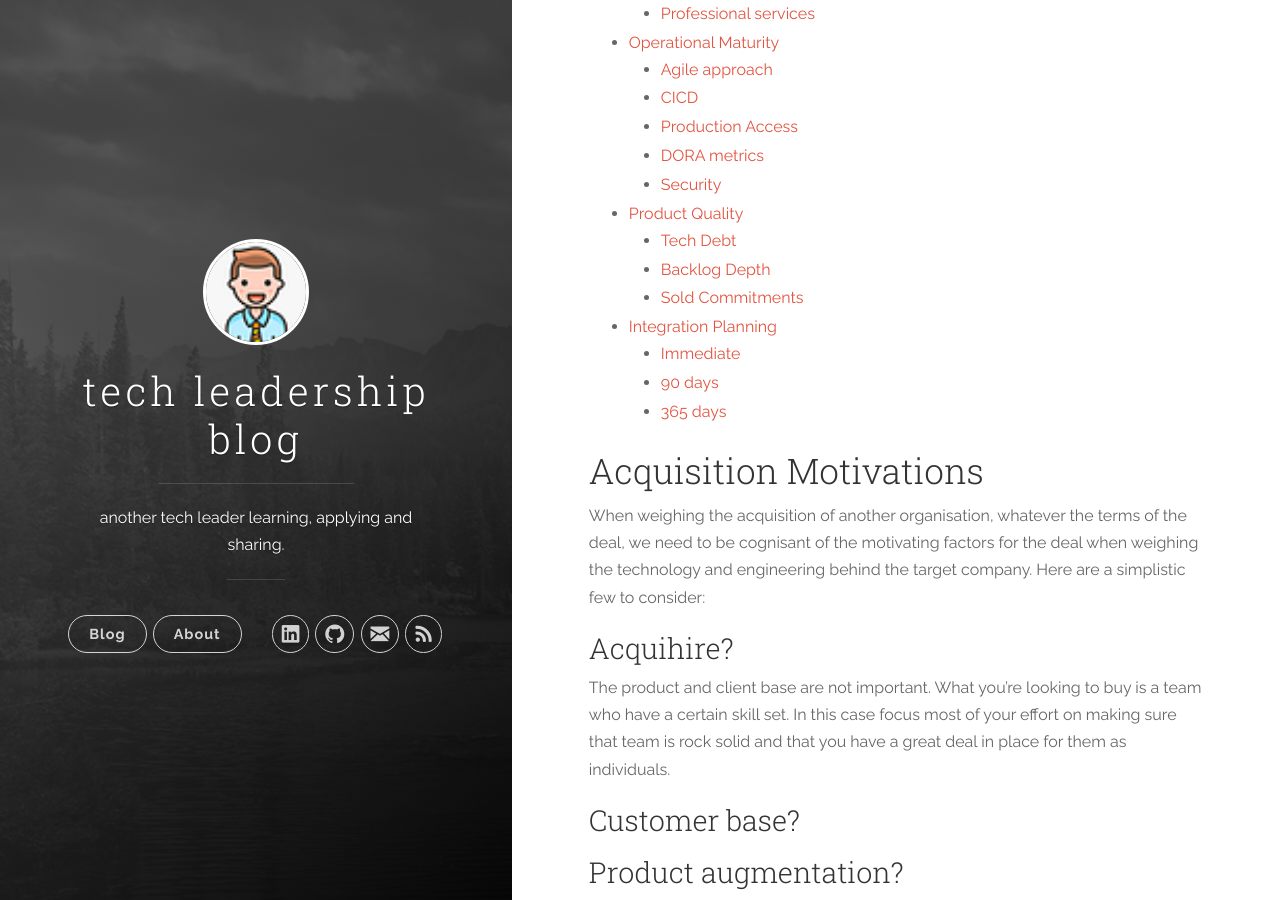
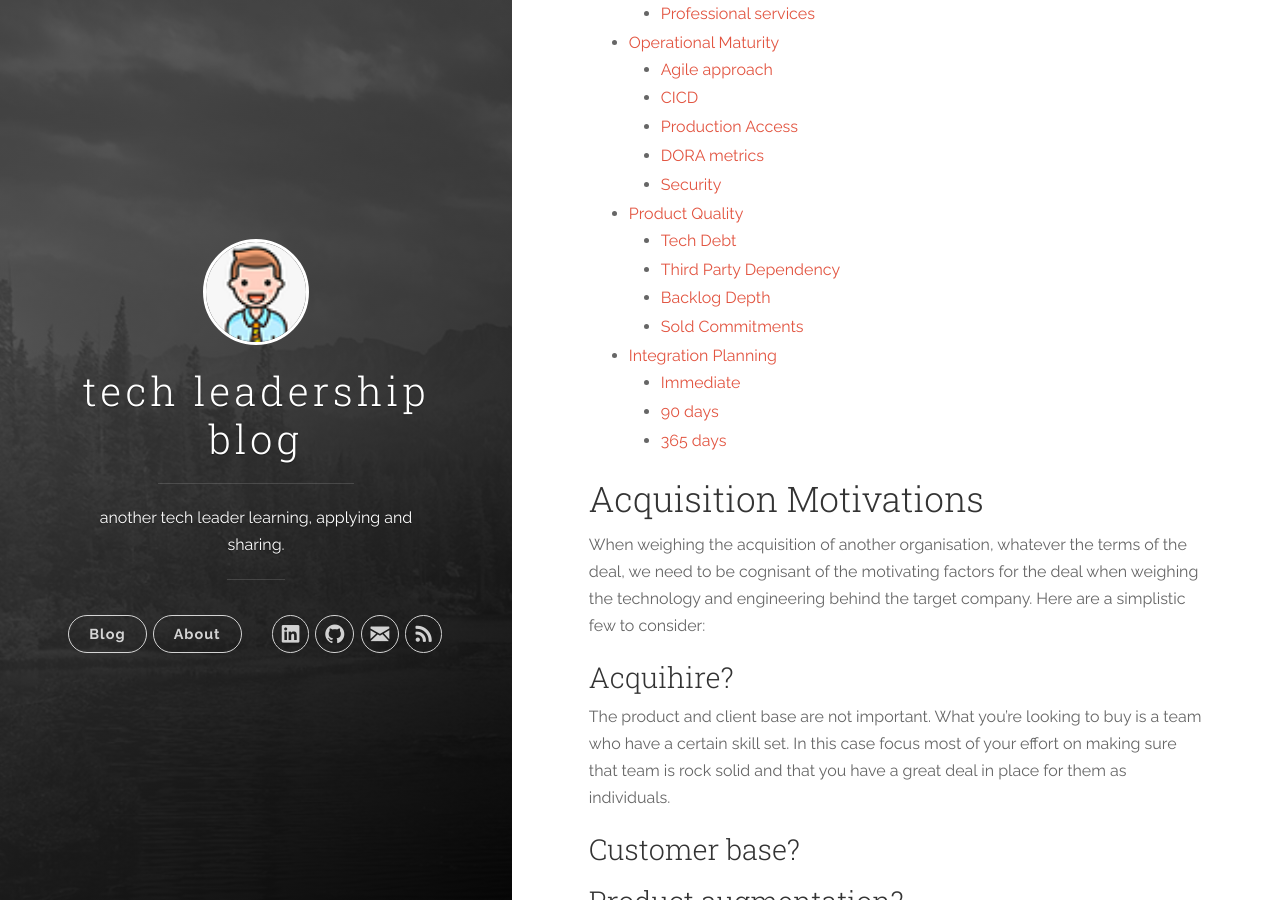
Before and after one commit to nomadicj/nomadicj.github.io, a Jekyll site: the page built from _posts/2022-11-25-Buyer Beware | Considerations when weighing and M&A opportunity.md, in a window 1280 px wide and 900 px high, scrolled down 1033 px. Built offline with Jekyll 4.4.1, drawn with Linux system fonts in a browser that asks for light colours; some of the changed text lies outside the part shown.

Commit message:
M&A blog

```diff
--- a/_posts/2022-11-25-Buyer Beware | Considerations when weighing and M&A opportunity.md
+++ b/_posts/2022-11-25-Buyer Beware | Considerations when weighing and M&A opportunity.md
@@ -94,6 +94,8 @@ While it is unlikely that you have the time or the willing to go through a full
 
 ### Tech Debt
 
+### Third Party Dependency
+
 ### Backlog Depth
 
 ### Sold Commitments
```
